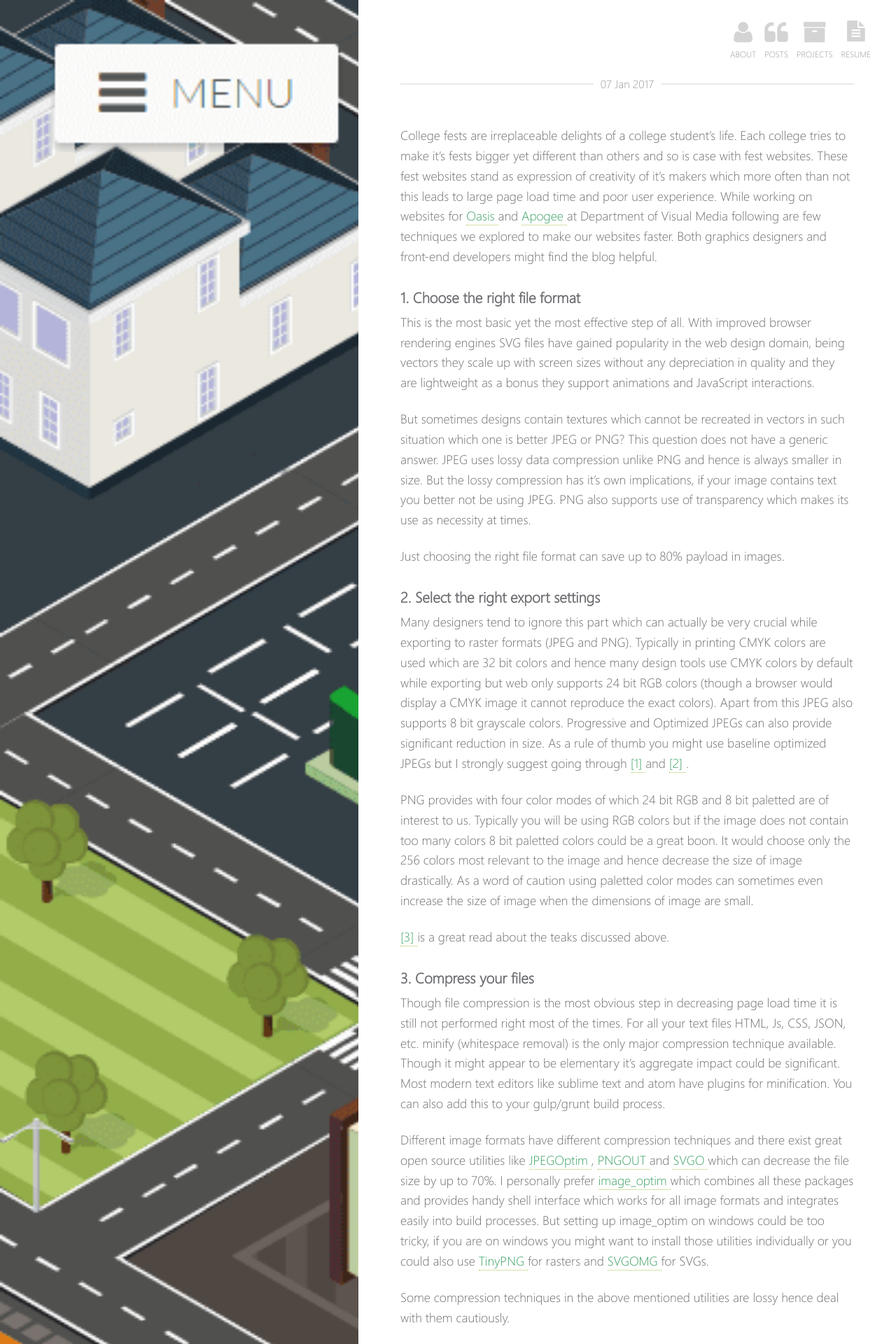
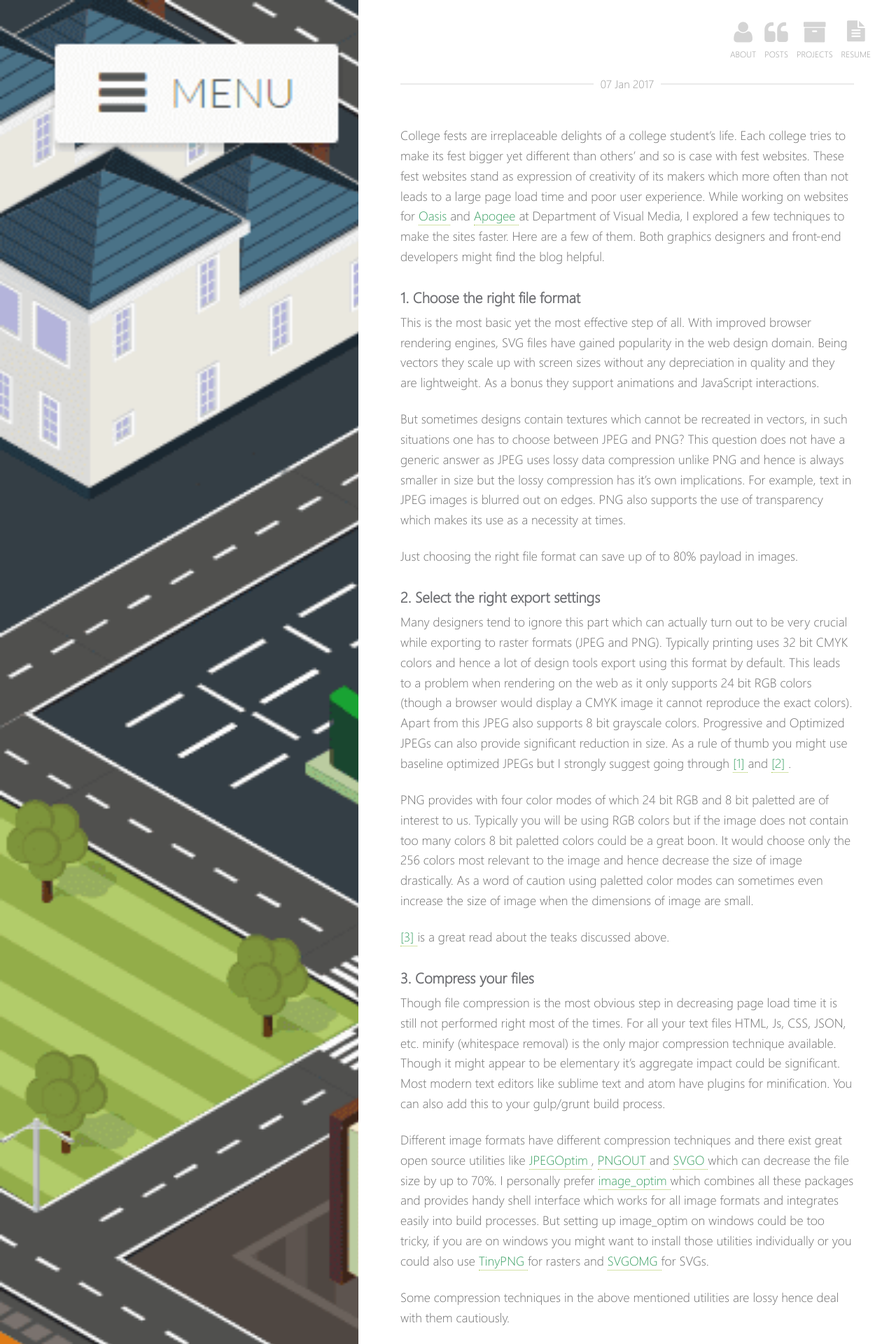
Before and after one commit to AgrawalAmey/agrawalamey.github.io, a Jekyll site: the page built from _posts/2017-01-07-page-speed.md, in a window 1280 px wide. Shown: the top 1920 px of the page at 70% size. Built offline with Jekyll 4.4.1, drawn with Linux system fonts in a browser that asks for light colours; comment, search, counter and statistics services are not loaded.

Commit message:
Mr Hyde was here …

```diff
--- a/_posts/2017-01-07-page-speed.md
+++ b/_posts/2017-01-07-page-speed.md
@@ -10,18 +10,18 @@ tags:
   - Tips
 ---
 
-College fests are irreplaceable delights of a college student's life. Each college tries to make it's fests bigger yet different than others and so is case with fest websites. These fest websites stand as expression of creativity of it's makers which more often than not this leads to large page load time and poor user experience. While working on websites for <a target='_blank' href="http://bits-oasis.org/2015main/"> Oasis </a> and <a target='_blank' href="http://bits-apogee.org/2016/"> Apogee </a> at Department of Visual Media following are few techniques we explored to make our websites faster. Both graphics designers and front-end developers might find the blog helpful.
+College fests are irreplaceable delights of a college student's life. Each college tries to make its fest bigger yet different than others' and so is case with fest websites. These fest websites stand as expression of creativity of its makers which more often than not leads to a large page load time and poor user experience. While working on websites for <a target='_blank' href="http://bits-oasis.org/2015main/"> Oasis </a> and <a target='_blank' href="http://bits-apogee.org/2016/"> Apogee </a> at Department of Visual Media, I explored a few techniques to make the sites faster. Here are a few of them. Both graphics designers and front-end developers might find the blog helpful.
 
 ### 1. Choose the right file format
-This is the most basic yet the most effective step of all. With improved browser rendering engines SVG files have gained popularity in the web design domain, being vectors they scale up with screen sizes without any depreciation in quality and they are lightweight as a bonus they support animations and JavaScript interactions.
+This is the most basic yet the most effective step of all. With improved browser rendering engines, SVG files have gained popularity in the web design domain. Being vectors they scale up with screen sizes without any depreciation in quality and they are lightweight. As a bonus they support animations and JavaScript interactions.
 
-But sometimes designs contain textures which cannot be recreated in vectors in such situation which one is better JPEG or PNG? This question does not have a generic answer. JPEG uses lossy data compression unlike PNG and hence is always smaller in size. But the lossy compression has it's own implications, if your image contains text you better not be using JPEG. PNG also supports use of transparency which makes its use as necessity at times.
+But sometimes designs contain textures which cannot be recreated in vectors, in such situations one has to choose between JPEG and PNG? This question does not have a generic answer as JPEG uses lossy data compression unlike PNG and hence is always smaller in size but the lossy compression has it's own implications. For example, text in JPEG images is blurred out on edges. PNG also supports the use of transparency which makes its use as a necessity at times.
 
-Just choosing the right file format can save up to 80% payload in images.
+Just choosing the right file format can save up of to 80% payload in images.
 
 ### 2. Select the right export settings
 
-Many designers tend to ignore this part which can actually be very crucial while exporting to raster formats (JPEG and PNG). Typically in printing CMYK colors are used which are 32 bit colors and hence many design tools use CMYK colors by default while exporting but web only supports 24 bit RGB colors (though a browser would display a CMYK image it cannot reproduce the exact colors). Apart from this JPEG also supports 8 bit grayscale colors. Progressive and Optimized JPEGs can also provide significant reduction in size. As a rule of thumb you might use baseline optimized JPEGs but I strongly suggest going through <a target='_blank' href="https://www.google.co.in/url?sa=t&rct=j&q=&esrc=s&source=web&cd=1&cad=rja&uact=8&ved=0ahUKEwiDpYncjLDRAhXFOo8KHVvLBs8QFggZMAA&url=https%3A%2F%2Fforums.adobe.com%2Fthread%2F1962929&usg=AFQjCNGcfh77OnWkOA99LnDRVfTQ7G0GWQ&sig2=5wkjdUoFPIhqeqCC66PFQg"> [1] </a> and <a target='_blank' href="http://superuser.com/questions/379404/what-is-the-difference-between-progressive-and-optimized-jpegs-in-photostop"> [2] </a>.
+Many designers tend to ignore this part which can actually turn out to be very crucial while exporting to raster formats (JPEG and PNG). Typically printing uses 32 bit CMYK colors and hence a lot of design tools export using this format by default. This leads to a problem when rendering on the web as it only supports 24 bit RGB colors (though a browser would display a CMYK image it cannot reproduce the exact colors). Apart from this JPEG also supports 8 bit grayscale colors. Progressive and Optimized JPEGs can also provide significant reduction in size. As a rule of thumb you might use baseline optimized JPEGs but I strongly suggest going through <a target='_blank' href="https://www.google.co.in/url?sa=t&rct=j&q=&esrc=s&source=web&cd=1&cad=rja&uact=8&ved=0ahUKEwiDpYncjLDRAhXFOo8KHVvLBs8QFggZMAA&url=https%3A%2F%2Fforums.adobe.com%2Fthread%2F1962929&usg=AFQjCNGcfh77OnWkOA99LnDRVfTQ7G0GWQ&sig2=5wkjdUoFPIhqeqCC66PFQg"> [1] </a> and <a target='_blank' href="http://superuser.com/questions/379404/what-is-the-difference-between-progressive-and-optimized-jpegs-in-photostop"> [2] </a>.
 
 PNG provides with four color modes of which 24 bit RGB and 8 bit paletted are of interest to us. Typically you will be using RGB colors but if the image does not contain too many colors 8 bit paletted colors could be a great boon. It would choose only the 256 colors most relevant to the image and hence decrease the size of image drastically. As a word of caution using paletted color modes can sometimes even increase the size of image when the dimensions of image are small.
 
```
